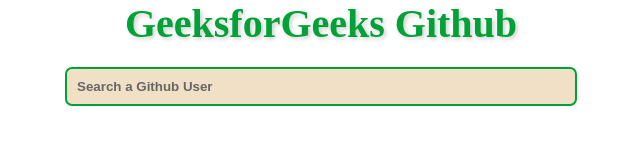
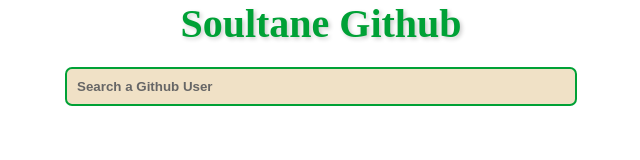
Before and after one commit to SoultaneRaqi/Javascript, a plain HTML site: page githubusers/index.html in a window 1280 px wide. Shown: the whole page, without its empty margins (319-959 px from the left). Drawn offline with nearby package versions, Linux system fonts and the light colour scheme.

Commit message:
Update index.html

```diff
--- a/githubusers/index.html
+++ b/githubusers/index.html
@@ -9,12 +9,12 @@
                     initial-scale=1.0"
     />
     <link rel="stylesheet" href="style.css" />
-    <title>GeeksforGeeks Github</title>
+    <title>Soultane Github</title>
   </head>
 
   <body>
     <form class="inputForm" id="userInput">
-      <h1>GeeksforGeeks Github</h1>
+      <h1>Soultane Github</h1>
       <input
         type="text"
         id="inputBox"
```
